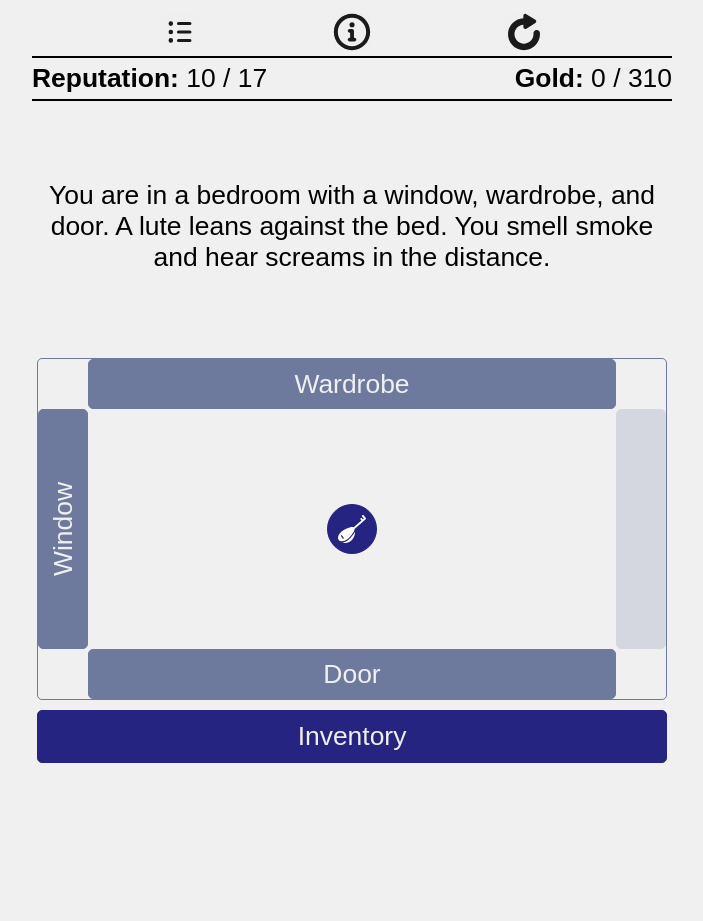
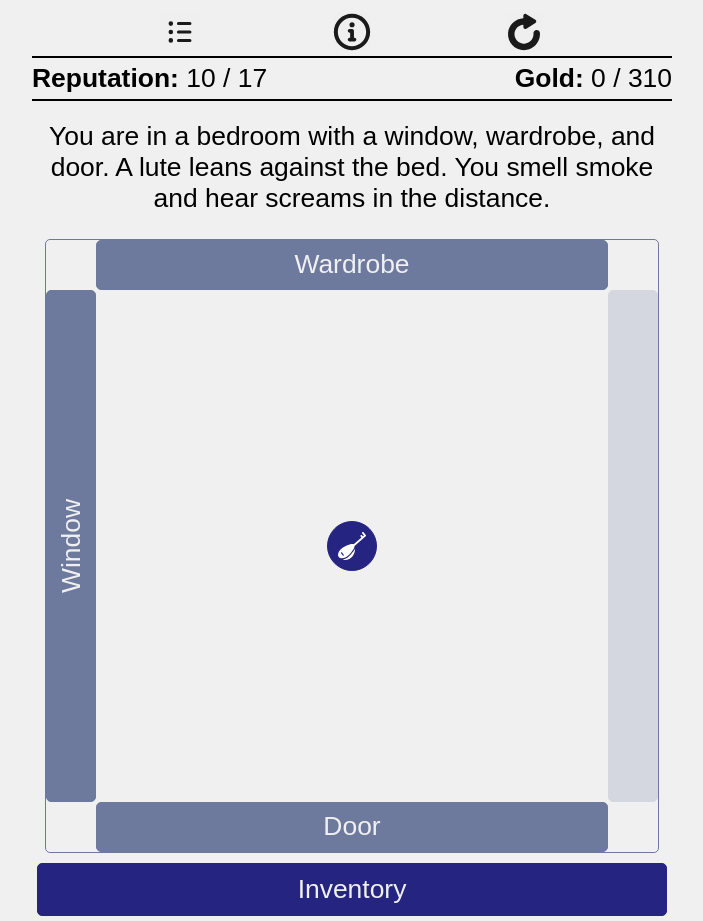
Before and after one commit to skedwards88/dragon, a React app: page / in a window 1280 px wide. Shown: the whole page, without its empty margins (288-991 px from the left). Before the commit the page ends 808 px from the top, so only its background shows below. Built offline with nearby package versions, Linux system fonts and the light colour scheme.

Commit message:
improve navigation styling

```diff
--- a/src/App.css
+++ b/src/App.css
@@ -73,6 +73,11 @@ small {
   display: flex;
   flex-direction: column;
   grid-area: navigation;
+  width: 90vw;
+  align-items: center
+}
+
+.navigation-list > button {
   width: 90vw;
 }
 
@@ -208,9 +213,10 @@ button:disabled {
   display: grid;
   border: 1px solid rgb(110 121 158);
   border-radius: 5px;
-  grid-template-columns: 50px 1fr 50px;
-  grid-template-rows: 50px 1fr 50px;
+  grid-template-columns: 50px 60vw 50px;
+  grid-template-rows: 50px 60vw 50px;
   margin: 5px;
+  width: fit-content;
 }
 
 #N {
@@ -222,7 +228,6 @@ button:disabled {
   grid-column-start: 1;
   grid-row-start: 2;
   transform: rotate(180deg);
-  min-height: 30vh;
 }
 
 #W > p {
@@ -232,7 +237,6 @@ button:disabled {
 #E {
   grid-column-start: 3;
   grid-row-start: 2;
-  min-height: 30vh;
 }
 
 #E > p {
@@ -335,7 +339,7 @@ button:disabled {
 }
 
 /* Wider screen */
-@media (min-width: 600px) {
+@media (min-width: 800px) {
   .App {
     max-width: 50vw;
     margin: auto;
@@ -347,4 +351,13 @@ button:disabled {
   .description {
     width: 50vw;
   }
+
+  .navigation-list > button {
+    width: 50vw;
+  }
+
+  #map {
+    grid-template-columns: 50px 40vw 50px;
+    grid-template-rows: 50px 40vw 50px;
+  }
 }
--- a/src/components/location.js
+++ b/src/components/location.js
@@ -211,7 +211,7 @@ export default function Location({
         {locations[gameState.playerLocation].getDescription(gameState)}
         {gameState.locationConsequenceText}
       </div>
-      <div id="navigation">
+      <div id="navigation" className={showMap ? "navigation-map" : "navigation-list"}>
         {showMap ? (
           <Map
             gameState={gameState}
```
Also changed, not shown: 1 other file (tests, documents, lock files or other folders).
